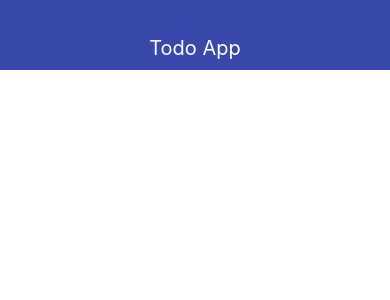
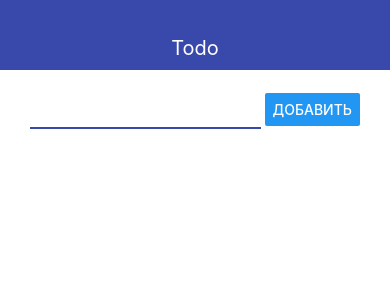
Before and after one commit to Buor/rn-todo-app, a React Native app: screen / in a window 390 px wide. Shown: the top 300 px of the page. Built offline with nearby package versions, Linux system fonts and the light colour scheme.

Commit message:
feat: AddTodo component created and styled

```diff
--- a/App.tsx
+++ b/App.tsx
@@ -1,20 +1,23 @@
 import React from 'react';
 import {StyleSheet, View} from 'react-native';
 import {Navbar} from "./src/Navbar";
+import {AddTodo} from "./src/AddTodo";
 
 const App: React.FC = () => {
     return (
-        <View style={styles.container}>
-            <Navbar title={"Todo App"}>
-
-            </Navbar>
+        <View>
+            <Navbar title={"Todo"}/>
+            <View style={styles.container}>
+                <AddTodo/>
+            </View>
         </View>
     );
 }
 
 const styles = StyleSheet.create({
     container: {
-
+        paddingHorizontal: 30,
+        paddingVertical: 20
     },
 });
 
--- /dev/null
+++ b/src/AddTodo.tsx
@@ -0,0 +1,32 @@
+import React from 'react'
+import {View, StyleSheet, TextInput, Button} from "react-native";
+
+interface IProps {
+
+}
+
+export const AddTodo: React.FC<IProps> = () => {
+    return (
+        <View style={styles.block}>
+            <TextInput style={styles.input}/>
+            <Button onPress={() => {
+            }} title={"Добавить"}/>
+        </View>
+    )
+}
+
+const styles = StyleSheet.create({
+    block: {
+        flexDirection: "row",
+        justifyContent: 'space-between',
+        alignItems: "center"
+    },
+    todoItem: {},
+    input: {
+        padding: 10,
+        width: "70%",
+        borderStyle: "solid",
+        borderBottomWidth: 2,
+        borderBottomColor: "#3949ab"
+    }
+})
```
